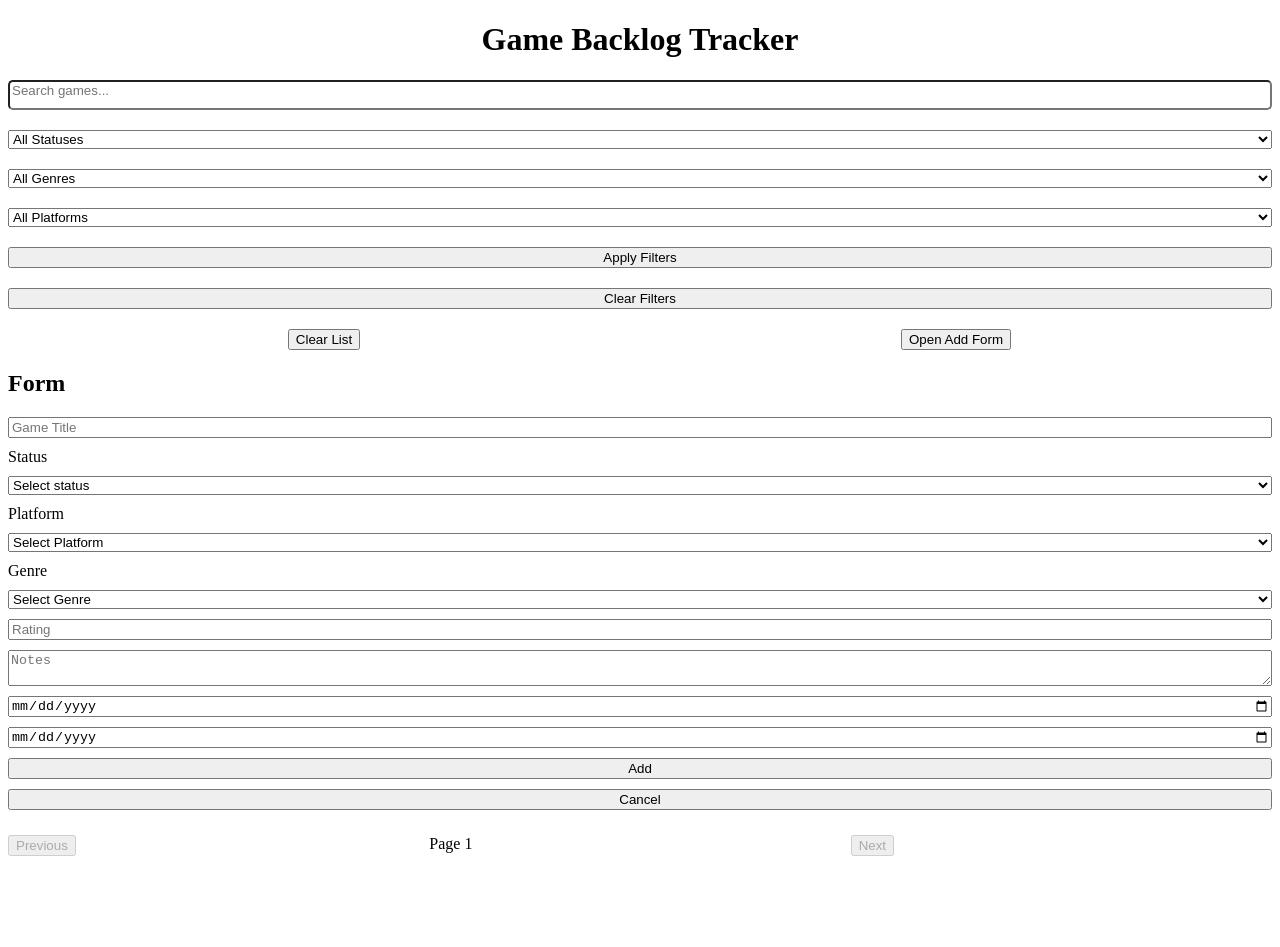
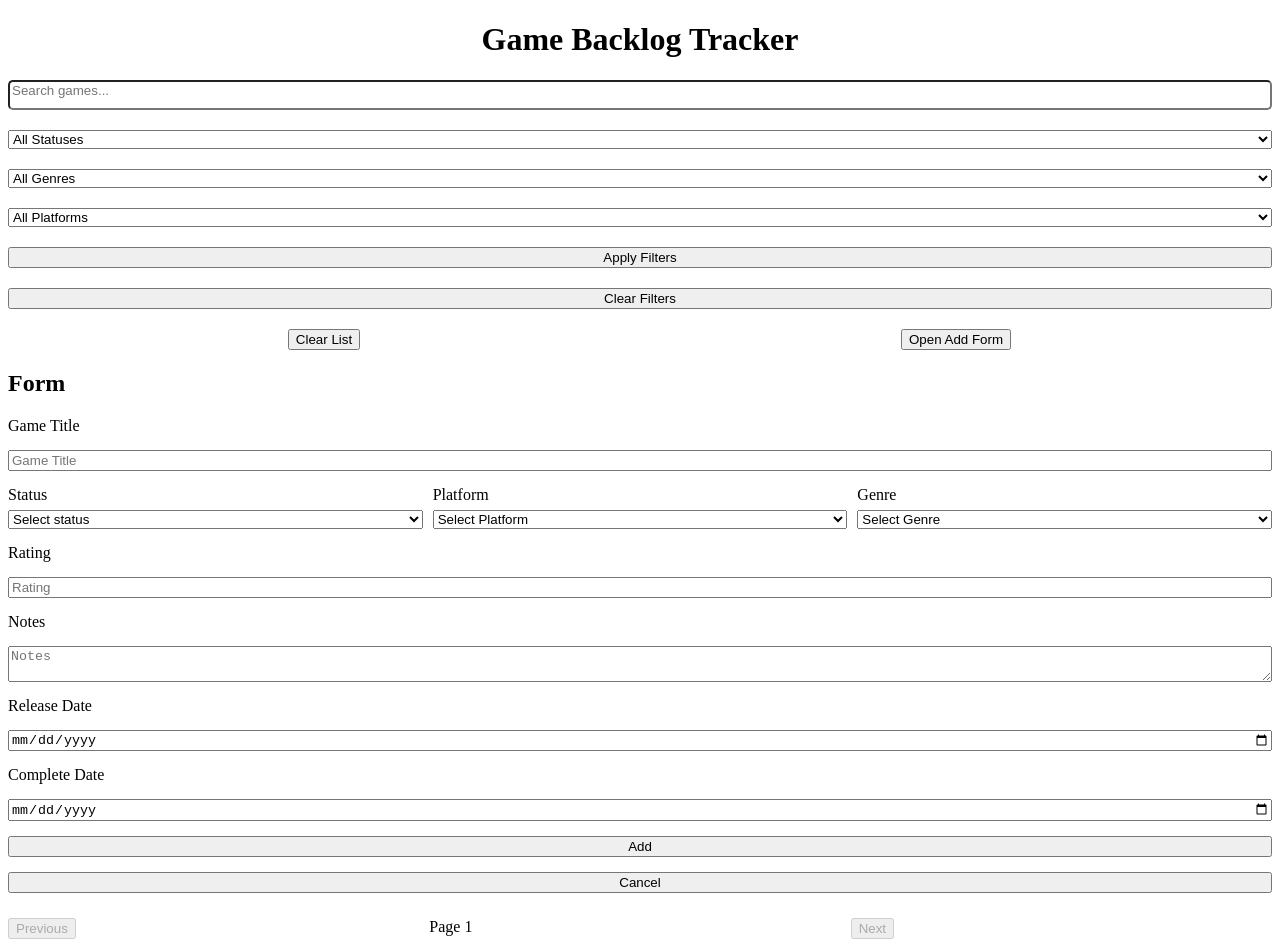
Before and after one commit to Jondrielle/Game-Backlog-Tracker, a Vue app in the folder frontend/: page / in a window 1280 px wide. Both pictures are taken after a click on the button "Open Add Form". Before the commit the page ends 864 px from the top, so only its background shows below. Built offline with nearby package versions, Linux system fonts and the light colour scheme.

Commit message:
Setting up IGDB API

```diff
--- a/frontend/src/components/GameForm.vue
+++ b/frontend/src/components/GameForm.vue
@@ -21,12 +21,15 @@ function submit(){
 	<h2>Form</h2>
 
 	<form @submit.prevent="submit" class="form">
+		<label for="name">Game Title</label>
 			<input
 				v-model="game.name"
 				placeholder="Game Title"
 				type="text"
 			/>
 
+		<div class="form-row">
+			<div class="form-group">
 				<label for="status">Status</label>
 				<select
 				id="status"
@@ -37,7 +40,9 @@ function submit(){
 					<option value="Completed">Completed</option>
 					<option value="Dropped">Dropped</option>
 				</select>
+			</div>
 
+			<div class="form-group">
 				<label for="platform">Platform</label>
 				<select
 				id="platform"
@@ -48,7 +53,9 @@ function submit(){
 					<option value="Xbox">Xbox</option>
 					<option value="Switch">Switch</option>
 				</select>
+			</div>
 
+			<div class="form-group">
 				<label for="genre">Genre</label>
 				<select
 				id="genre"
@@ -67,7 +74,11 @@ function submit(){
 					<option value="Shooter">Shooter</option>
 					<option value="Fighting">Fighting</option>
 				</select>
+			</div>
 
+		</div>
+
+		<label for="rating"> Rating</label>
 		<input
 			v-model="game.rating"
 			placeholder="Rating"
@@ -76,17 +87,20 @@ function submit(){
 			max="5"
 		>
 
+		<label for="notes">Notes</label>
 		<textarea
 			v-model="game.notes"
 			type="text"
 			placeholder="Notes">
 		</textarea>
 
+		<label for="releaseDate">Release Date</label>
 		<input
 			v-model="game.release_date"
 			type="date"
 		>
 
+		<label for="completeDate">Complete Date</label>
 		<input
 			v-model="game.date_completed"
 			type="date"
@@ -104,11 +118,18 @@ function submit(){
 	.form{
 		display:flex;
 		flex-direction:column;
-		gap:10px;
+		gap:15px;
 	}
 
-	.form > select{
-		display:grid;
-		grid-template-columns:repeat(3,1fr);
+	.form-row {
+	  display: flex;
+	  gap: 10px;
+	}
+
+	.form-group {
+	  display: flex;
+	  flex-direction: column;
+	  gap: 0.4rem;
+	  flex: 1;
 	}
 </style>
```
Also changed, not shown: 2 other files (tests, documents, lock files or other folders). Lines whose indentation alone changed are shown as unchanged.
